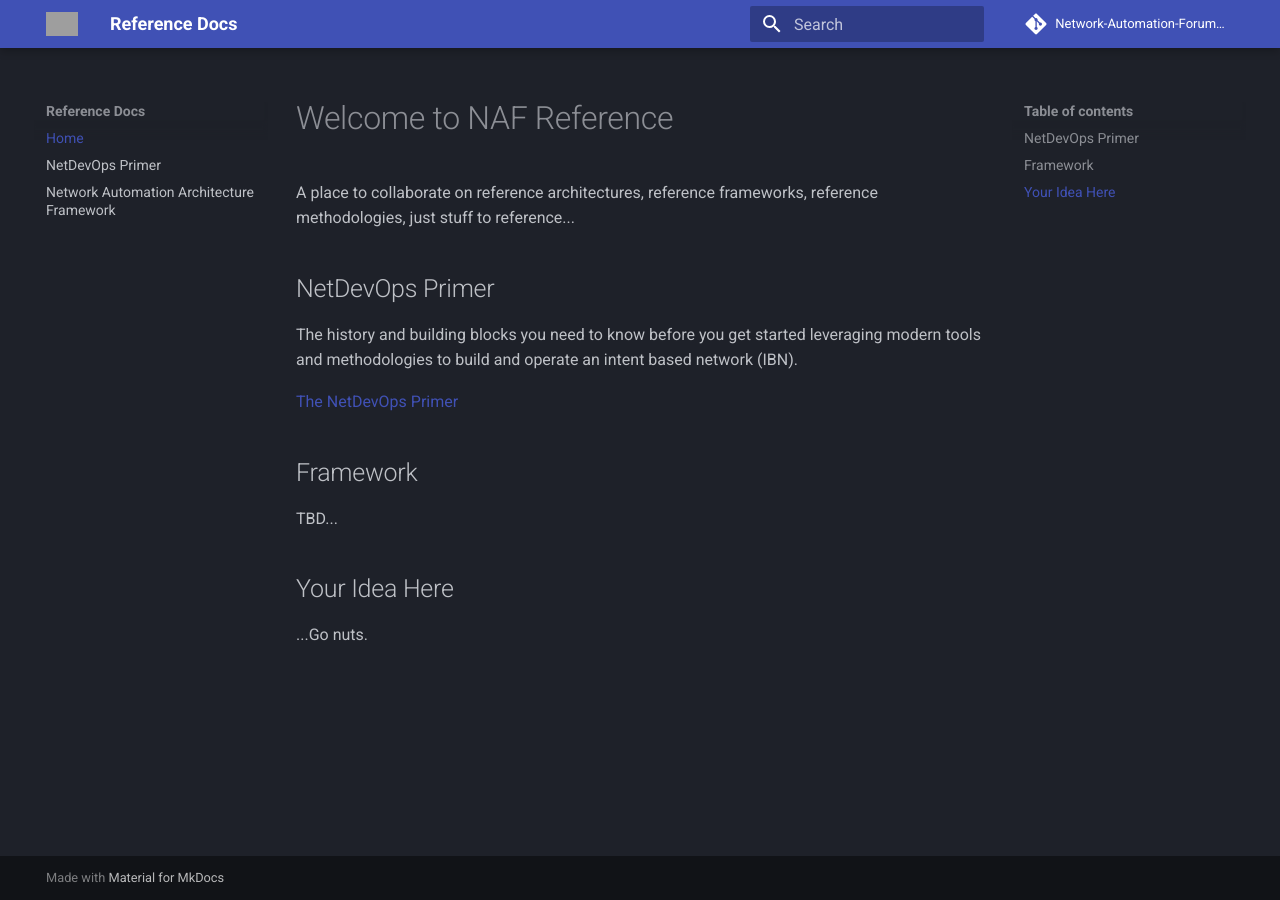
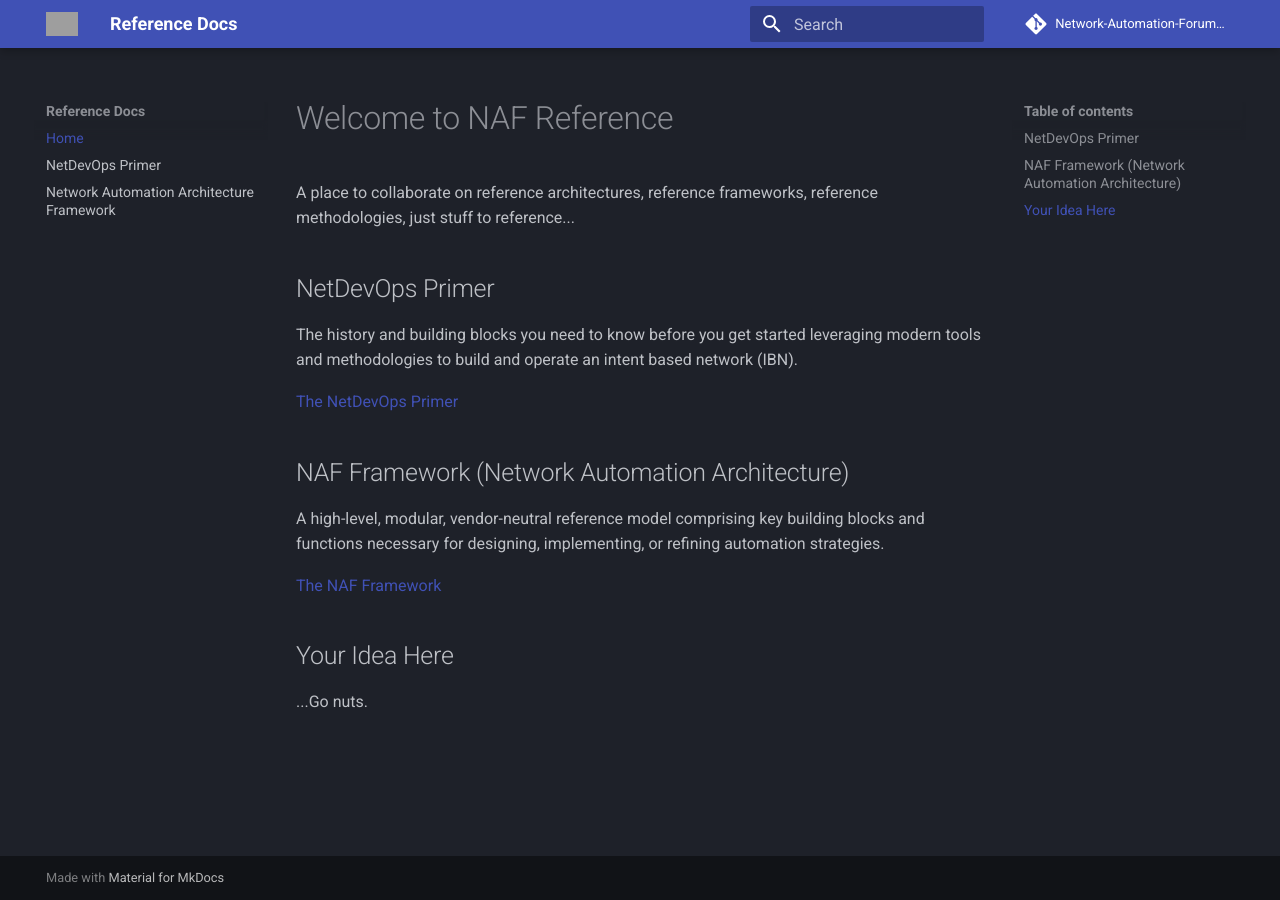
Before and after one commit to Network-Automation-Forum/reference, an MkDocs documentation site: the page built from docs/index.md, in a window 1280 px wide. Built offline with MkDocs 1.6.1 and Material for MkDocs 9.7.7, drawn with Linux system fonts in a browser that asks for light colours; comment, search, counter and statistics services are not loaded; grey boxes are pictures that could not be loaded.

Commit message:
Add NAF Framework to main page (index.md)
Updated section title and provided a description for and link to the NAF Framework.

```diff
--- a/docs/index.md
+++ b/docs/index.md
@@ -8,9 +8,11 @@ The history and building blocks you need to know before you get started leveragi
 
 [The NetDevOps Primer](NetDevOpsPrimer/NetDevOpsPrimer.md)
 
-## Framework
+## NAF Framework (Network Automation Architecture)
 
-TBD...
+A high-level, modular, vendor-neutral reference model comprising key building blocks and functions necessary for designing, implementing, or refining automation strategies.
+
+[The NAF Framework](Framework/Framework.md)
 
 ## Your Idea Here
 
```
